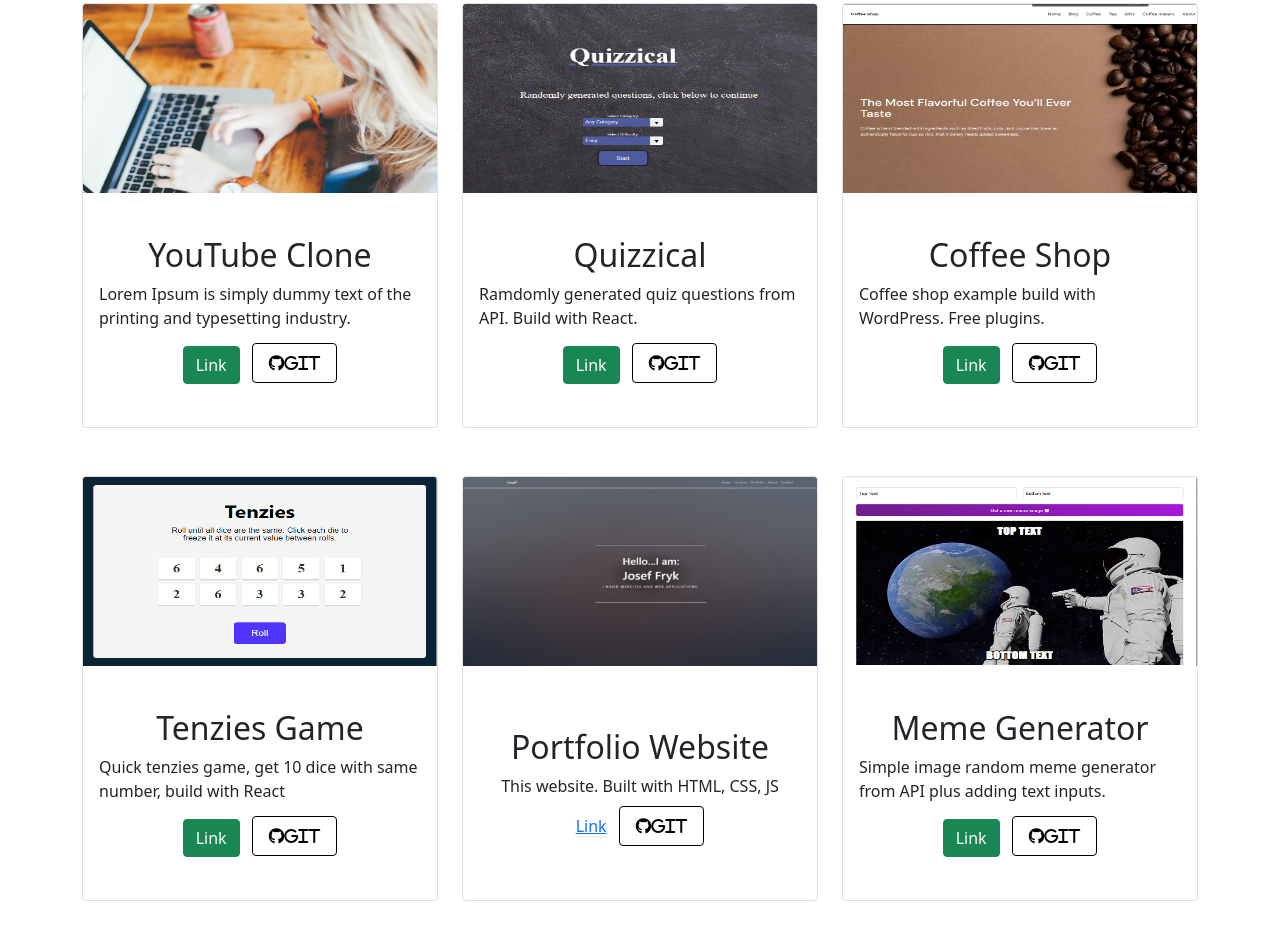
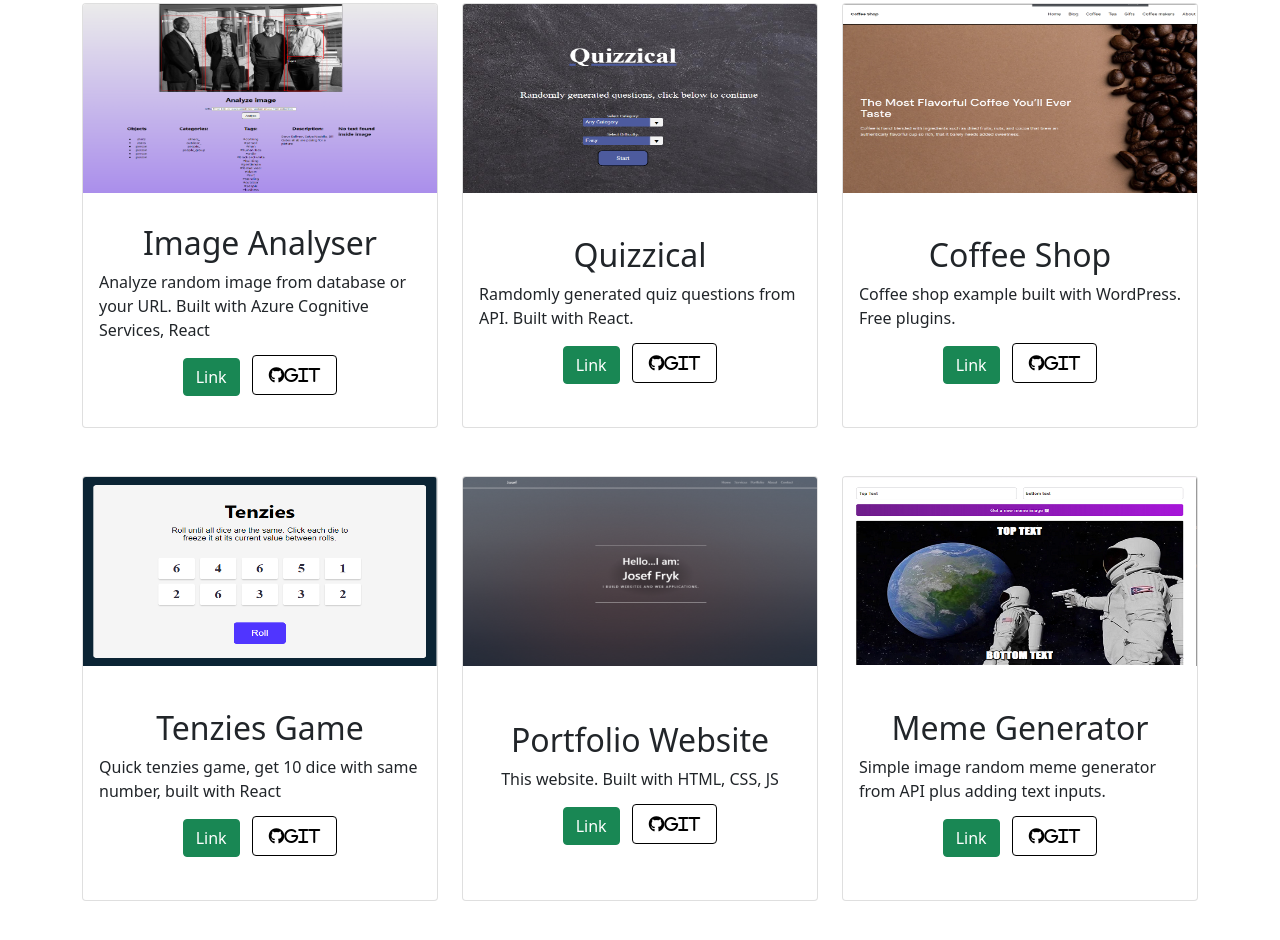
Before and after one commit to JosefFryk/web-portfolio, a website: page index.html in a window 1280 px wide. Shown: the part 1938-2878 px from the top of the page. Drawn offline with nearby package versions, Linux system fonts and the light colour scheme.

Commit message:
typos+add

```diff
--- a/index.html
+++ b/index.html
@@ -130,13 +130,13 @@
             <div class="row">
                 <div class="col-lg-4 mt-4">
                     <div class="card">
-                        <img class="card-img-top" src="images/portfolioImage1.jpg" alt="Card image" style="width:100%">
+                        <img class="card-img-top" src="images/React-App1.png" alt="Card image" style="width:100%">
                         <div class="card-body">
-                            <h4 class="card-title">YouTube Clone</h4>
-                            <p class="card-text">Lorem Ipsum is simply dummy text of the printing and typesetting industry.</p>
+                            <h4 class="card-title">Image Analyser</h4>
+                            <p class="card-text">Analyze random image from database or your URL. Built with Azure Cognitive Services, React  </p>
                             <div class="text-center">
-                                <a href="#" class="btn btn-success" target="_blank">Link</a>
-                                <a id="btn-git" href="https://github.com/JosefFryk/Wordpress-coffeshop" target="_blank"><i class="fab fa-github">Git</i></a>
+                                <a href="https://analyze-img.herokuapp.com/" class="btn btn-success" target="_blank" >Link</a>
+                                <a id="btn-git" href="https://github.com/JosefFryk/Image-Analyser" target="_blank"><i class="fab fa-github">Git</i></a>
                             </div>
                         </div>
                     </div>
@@ -147,7 +147,7 @@
                         <img class="card-img-top" src="images/quizzical.png"Card image" style="width:100%">
                         <div class="card-body">
                             <h4 class="card-title">Quizzical</h4>
-                            <p class="card-text">Ramdomly generated quiz questions from API. Build with React.</p>
+                            <p class="card-text">Ramdomly generated quiz questions from API. Built with React.</p>
                             <div class="text-center">
                                 <a href="https://quizzical-react-project.herokuapp.com/" class="btn btn-success" target="_blank">Link</a>
                                 <a id="btn-git" href="https://github.com/JosefFryk/Quizzical" target="_blank"><i class="fab fa-github">Git</i></a>
@@ -168,7 +168,7 @@
                         </a>
                         <div class="card-body">
                             <h4 class="card-title">Coffee Shop</h4>
-                            <p class="card-text">Coffee shop example build with WordPress. Free plugins.</p>
+                            <p class="card-text">Coffee shop example built with WordPress. Free plugins.</p>
                             <div class="text-center">
                                 <a target="_blank" href="https://coffeshopexample.wordpress.com/" class="btn btn-success" target="_blank">Link</a>
                                 <a id="btn-git" href="https://github.com/JosefFryk/Wordpress-coffeshop" target="_blank"><i class="fab fa-github">Git</i></a>
@@ -184,7 +184,7 @@
                         <img class="card-img-top" src="images/tenzies.png" alt="Card image" style="width:100%">
                         <div class="card-body">
                             <h4 class="card-title">Tenzies Game</h4>
-                            <p class="card-text">Quick tenzies game, get 10 dice with same number, build with React</p>
+                            <p class="card-text">Quick tenzies game, get 10 dice with same number, built with React</p>
                             <div class="text-center">
                                 <a href="https://tendies-react.herokuapp.com/" target="_blank" class="btn btn-success">Link</a>
                                 <a id="btn-git" href="https://github.com/JosefFryk/React-course-Tenzies" target="_blank"><i class="fab fa-github">Git</i></a>
@@ -200,7 +200,7 @@
                             <h4 class="card-title">Portfolio Website</h4>
                             <p class="card-text">This website. Built with HTML, CSS, JS </p>
                             <div class="text-center">
-                                <a href="#" class="https://joseffryk.netlify.app/" target="_blank" class="btn btn-success">Link</a>
+                                <a href="https://joseffryk.netlify.app/"  target="_blank" class="btn btn-success">Link</a>
                                 <a id="btn-git" href="https://github.com/JosefFryk/web-portfolio-nova-verze" target="_blank"><i class="fab fa-github">Git</i></a>
                             </div>
                         </div>
```
Also changed, not shown: images/React-App1.png (added).
